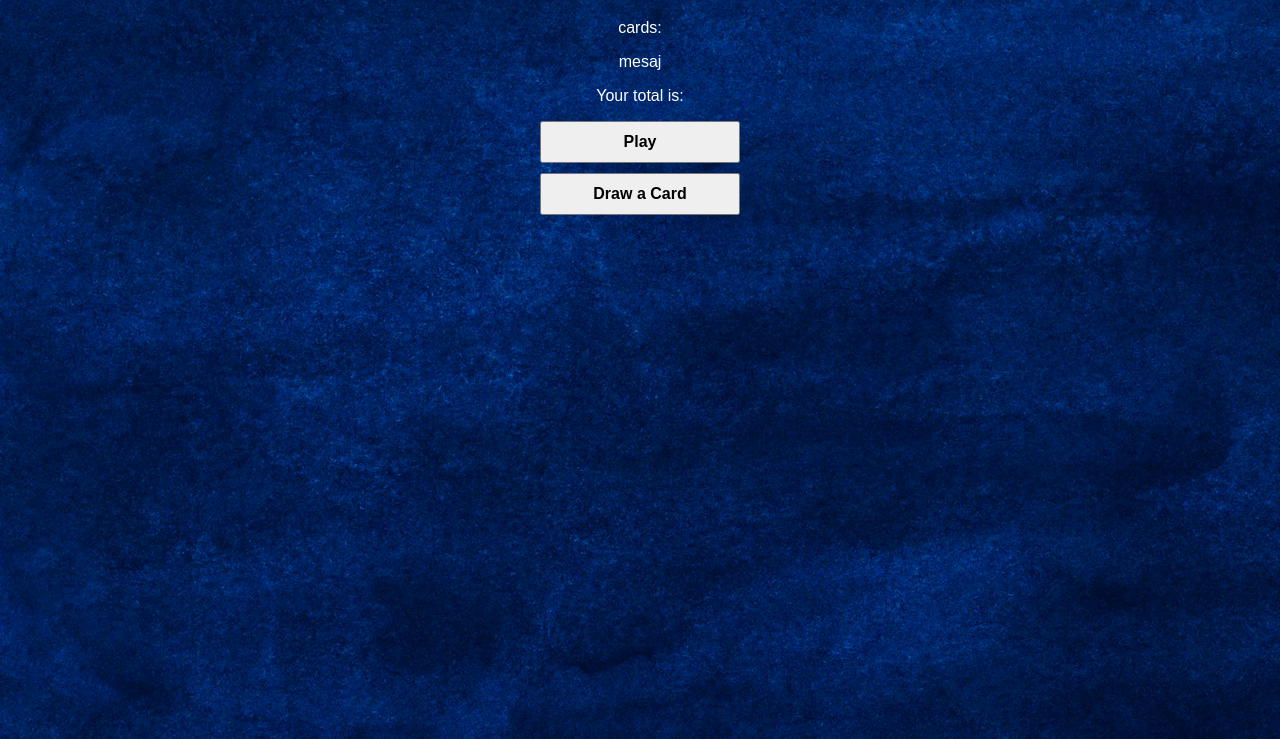
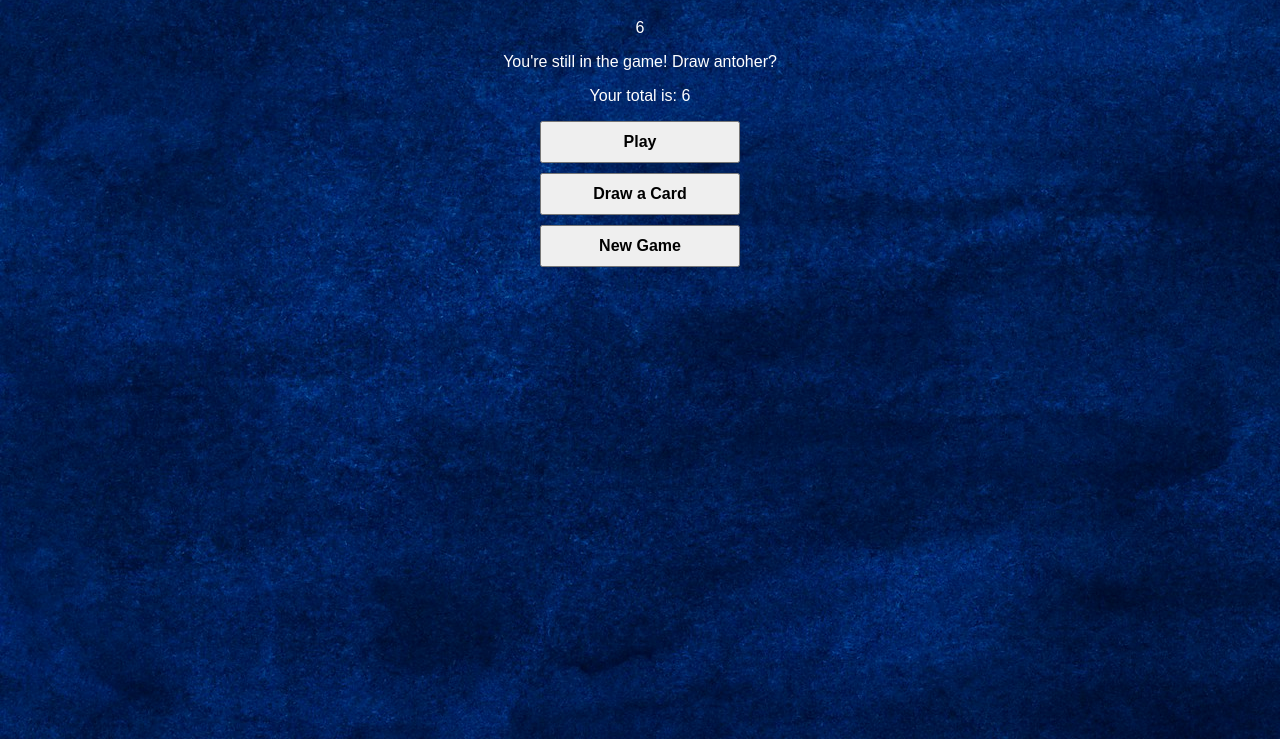
Before and after one commit to Alex-Mano/Black-Jack-Game-, a plain HTML site: page index.html in a window 1280 px wide. Both pictures are taken after a click on the button "Play". Shown: the part 61-800 px from the top of the page. Drawn offline with Linux system fonts and the light colour scheme.

Commit message:
fixed text content not showing in html.

```diff
--- a/index.html
+++ b/index.html
@@ -2,20 +2,21 @@
 <html lang="en">
 <head>
     <link rel="stylesheet" href="style.css">
-    <script src="index.js"></script>
+
 
     <title>Black Jack Game</title>
 </head>
 <body>
-    <script src="index.js"></script>
     <div id = "mainContainer">
         <h1>Welcome to Black Jack</h1>
-        <p id="cardsEl"> cards: </p>
-        <p id="messageEl"> mesaj </p>
-        <p id="sumEl">Your total is:</p>
+        <p id="cards-el"> cards: </p>
+        <p id="message-el"> mesaj </p>
+        <p id="sum-el">Your total is:</p>
         <button onclick= "gameLoop()" >Play</button>
         <button onclick= "drawCard()">Draw a Card</button>
+        <button onclick="newGame()"> New Game</button>
 
     </div>
+    <script src="index.js"></script>
 </body>
 </html>
--- a/index.js
+++ b/index.js
@@ -1,9 +1,8 @@
 let cards = []
 let sum = 0
-let messageEl = document.getElementById("messageEl");
-let sumEl = document.getElementById("sumEl")
-
-messageEl.textContent = "miau"
+let messageEl = document.getElementById("message-el")
+let sumEl = document.getElementById("sum-el")
+let cardsEl = document.getElementById("cards-el")
 
 function getRandomInt(min, max) {
     // Math.random() gives a decimal between 0 and 1
@@ -16,18 +15,31 @@ function sumCards (numbersArray){
     for (var card of cards ) {
         total += card
     }
+    return total
+}
 
-    return total
+function newGame(){
+    let cards = []
+    sum = 0
+
+}
+
+function newCard (){
+    cards.push(getRandomInt(1,10))
 }
 
 function gameLoop(){
     //asign cards
-    cards.push(getRandomInt(1,10),getRandomInt(1,10))
+    newCard()
+    cardsEl.textContent = cards
     sum = sumCards(cards)
-    sumEl.innerText = "Your total is: " + sum
+    sumEl.textContent = "Your total is: " + sum
 
     if (sum < 21) {
-        messageEl.innerText = "You're still in the game! Draw antoher?"
+        messageEl.textContent = "You're still in the game! Draw antoher?"
+    }
+    else {
+messageEl.textContent = "You're out!"
     }
 
 
@@ -35,9 +47,8 @@ function gameLoop(){
     console.log(sum)
 
 }
+function newGame(){
+    let cards = []
+    sum = 0
 
-gameLoop()
-
-function newCard (){
-    cards.push(getRandomInt(1,10))
 }
```
